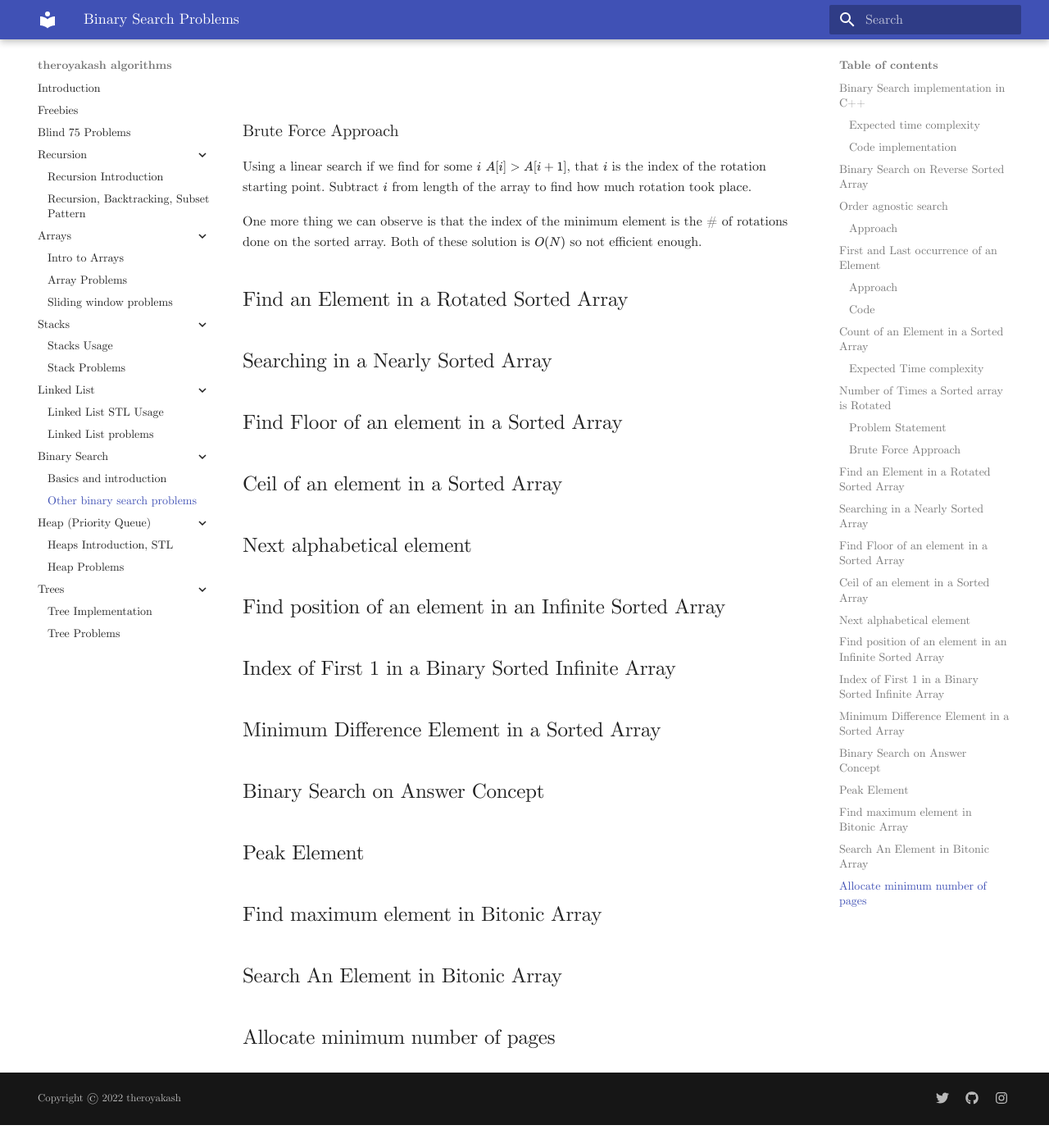
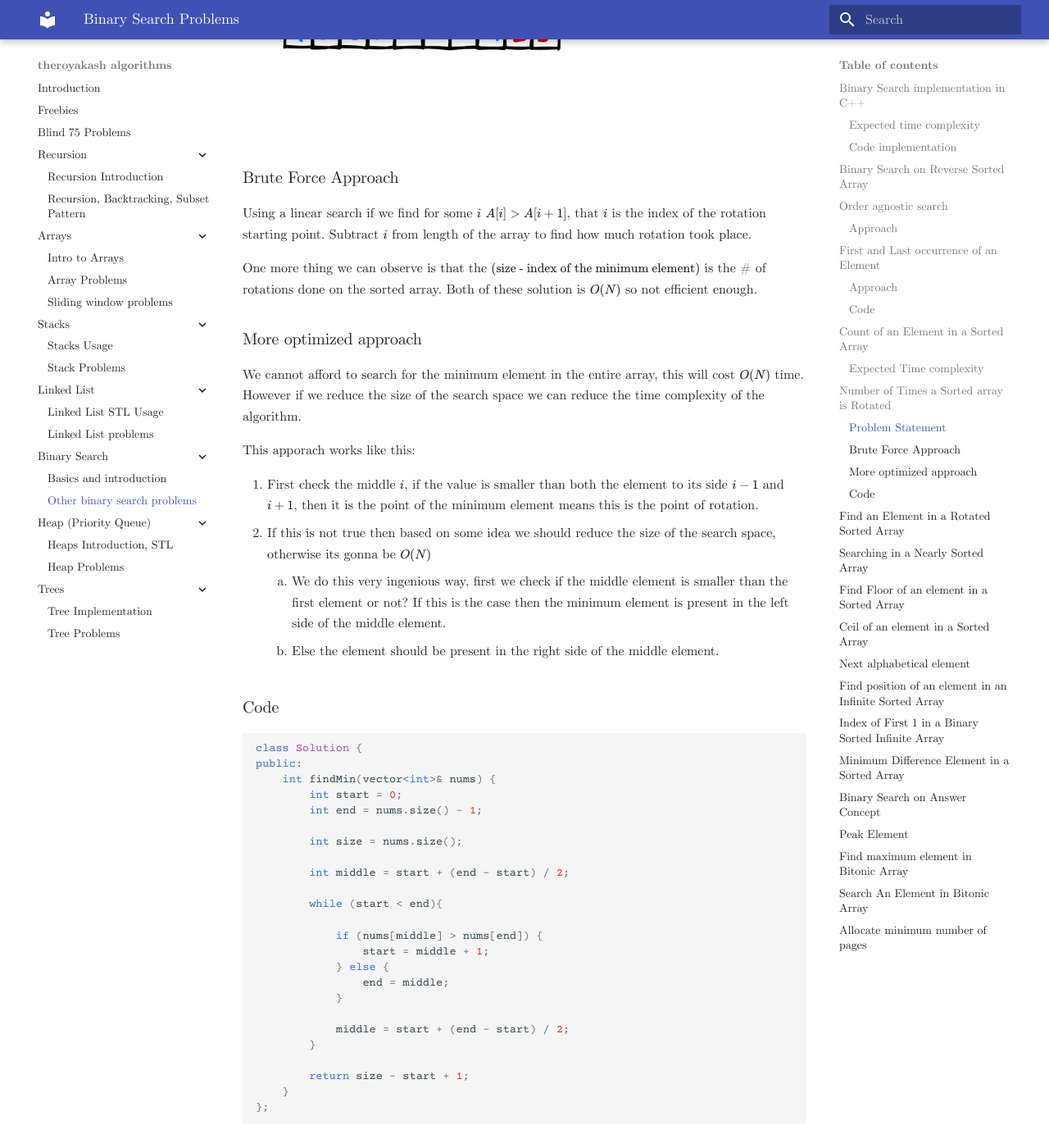
Before and after one commit to theroyakash/algorithms.theroyakash.com, an MkDocs documentation site: the page built from docs/otherbinarysearch-problems.md, in a window 1280 px wide and 1400 px high, scrolled down 3951 px. Shown: the whole window at 82% size. Built offline with MkDocs 1.6.1 and Material for MkDocs 9.7.7, drawn with Linux system fonts in a browser that asks for light colours; before the commit the page ends 5323 px from its top, so only the background shows below that; some of the changed text lies outside the part shown.

Commit message:
Update otherbinarysearch-problems.md

````diff
--- a/docs/otherbinarysearch-problems.md
+++ b/docs/otherbinarysearch-problems.md
@@ -123,6 +123,9 @@ int firstOccurence(vector<int> &v, int target){
 
 
 ## Count of an Element in a Sorted Array
+
+[Similar problem on Leetcode $\to$](https://leetcode.com/problems/find-minimum-in-rotated-sorted-array/)
+
 This is a very simple problem, we can find the first occurrence of an element [index] and last occurence of an element and subtract. This will return the number of times the element was found in the array.
 
 ### Expected Time complexity
@@ -133,12 +136,51 @@ $O(\text{lg} N)$ for finding the first occurrence and $O(\text{lg} N)$ for findi
 An asending sorted array $A[0 \to N]$ once rotated becomes $A[1 \to N] + A[0]$. When it twice rotated becomes $A[2 \to N] + A[0 \to 1]$.
 
 When the array is rotated $k$ times, the array becomes $A[K \to N] + A[0 \to K - 1]$
+
 ![image](./images/03a749f6-c901-4f26-b46e-230b46fab28d.png)
 
 ### Brute Force Approach
 Using a linear search if we find for some $i$ $A[i] > A[i+1]$, that $i$ is the index of the rotation starting point. Subtract $i$ from length of the array to find how much rotation took place.
 
-One more thing we can observe is that the index of the minimum element is the # of rotations done on the sorted array. Both of these solution is $O(N)$ so not efficient enough.
+One more thing we can observe is that the $(\text{size - index of the minimum element})$ is the # of rotations done on the sorted array. Both of these solution is $O(N)$ so not efficient enough.
+
+### More optimized approach
+We cannot afford to search for the minimum element in the entire array, this will cost $O(N)$ time. However if we reduce the size of the search space we can reduce the time complexity of the algorithm.
+
+This apporach works like this:
+
+1. First check the middle $i$, if the value is smaller than both the element to its side $i - 1$ and $i + 1$, then it is the point of the minimum element means this is the point of rotation.
+2. If this is not true then based on some idea we should reduce the size of the search space, otherwise its gonna be $O(N)$
+      1. We do this very ingenious way, first we check if the middle element is smaller than the first element or not? If this is the case then the minimum element is present in the left side of the middle element.
+      2. Else the element should be present in the right side of the middle element.
+
+### Code
+```cpp
+class Solution {
+public:
+    int findMin(vector<int>& nums) {
+        int start = 0;
+        int end = nums.size() - 1;
+
+        int size = nums.size();
+
+        int middle = start + (end - start) / 2;
+
+        while (start < end){
+
+            if (nums[middle] > nums[end]) {
+                start = middle + 1;
+            } else {
+                end = middle;
+            }
+
+            middle = start + (end - start) / 2;
+        }
+
+        return size - start + 1;
+    }
+};
+```
 
 ## Find an Element in a Rotated Sorted Array
 ## Searching in a Nearly Sorted Array
````
